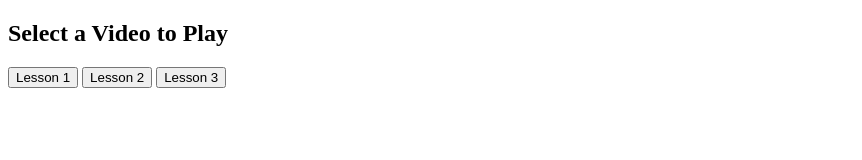
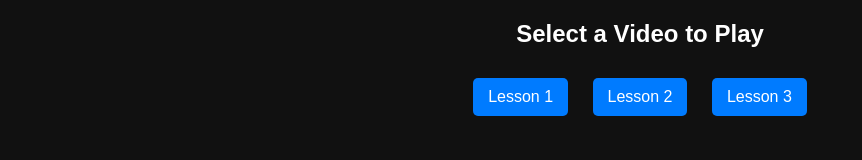
Before and after one commit to vkboss49264/videosplayer, a plain HTML site: page index.html in a window 1280 px wide. Shown: the whole page, without its empty margins (0-862 px from the left). Drawn offline with Linux system fonts and the light colour scheme.

Commit message:
Update index.html

```diff
--- a/index.html
+++ b/index.html
@@ -1,19 +1,55 @@
 <!DOCTYPE html>
 <html lang="en">
 <head>
-    <meta charset="UTF-8">
-    <meta name="viewport" content="width=device-width, initial-scale=1.0">
-    <title>Select Video</title>
-    <script src="script.js" defer></script>
+  <meta charset="UTF-8">
+  <meta name="viewport" content="width=device-width, initial-scale=1.0">
+  <title>Select a Video</title>
+  <script src="script.js" defer></script>
+  <style>
+    body {
+      font-family: Arial, sans-serif;
+      text-align: center;
+      background-color: #111;
+      color: white;
+      margin: 0;
+      padding: 0;
+    }
+    h2 {
+      margin-top: 20px;
+    }
+    .video-list {
+      margin-top: 20px;
+    }
+    .video-btn {
+      padding: 10px 15px;
+      margin: 10px;
+      border: none;
+      background: #007bff;
+      color: white;
+      font-size: 16px;
+      cursor: pointer;
+      border-radius: 5px;
+    }
+    .video-btn:hover {
+      background: #0056b3;
+    }
+  </style>
 </head>
 <body>
-
-    <h2>Select a Video to Play</h2>
-
-    <!-- Predefined buttons for students to click -->
-    <button class="video-btn" data-video-id="dQw4w9WgXcQ">Lesson 1</button>
+  <h2>Select a Video to Play</h2>
+  <div class="video-list">
+    <button class="video-btn" data-video-id="J4OlMqUi0P4">Lesson 1</button>
     <button class="video-btn" data-video-id="3JZ_D3ELwOQ">Lesson 2</button>
     <button class="video-btn" data-video-id="L_jWHffIx5E">Lesson 3</button>
+  </div>
 
+  <script>
+    document.querySelectorAll(".video-btn").forEach(button => {
+      button.addEventListener("click", () => {
+        const videoId = button.getAttribute("data-video-id");
+        window.location.href = `player.html?videoId=${videoId}`;
+      });
+    });
+  </script>
 </body>
 </html>
```
